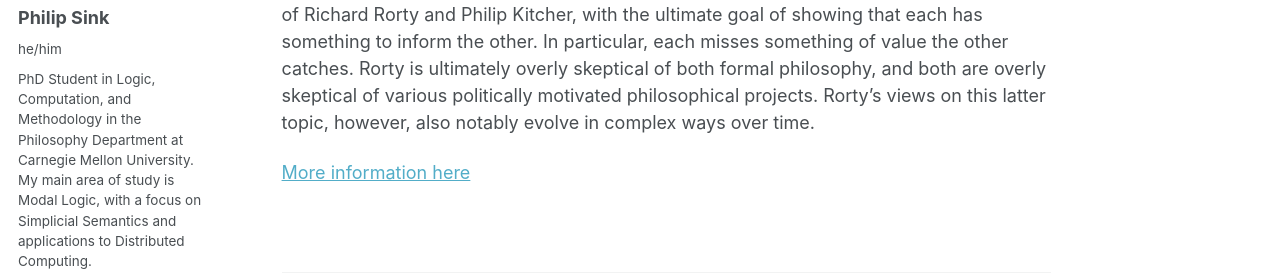
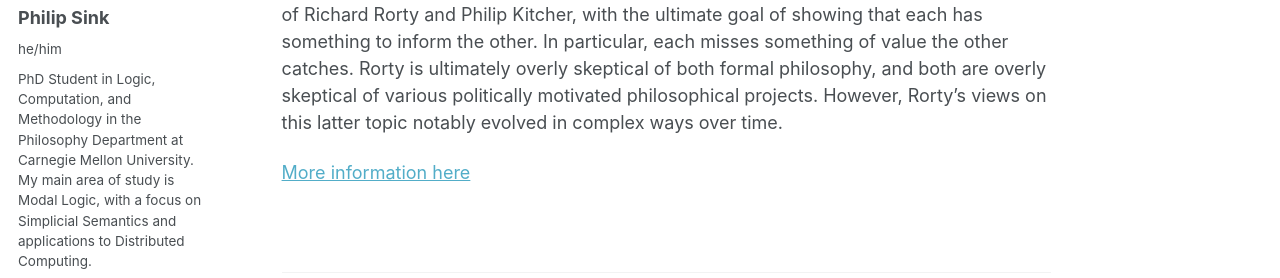
Before and after one commit to Philip-Sink/Philip-Sink.github.io, a Jekyll site: the page built from _talks/2024-03-21-APA-1.md, in a window 1280 px wide and 1151 px high. Shown: the part 277-555 px from the top of the window. Built offline with Jekyll 4.4.1, drawn with Linux system fonts in a browser that asks for light colours; some web fonts are replaced; a script that is not in the unit is left out; some of the changed text lies outside the part shown.

Commit message:
Update 2024-03-21-APA-1.md

```diff
--- a/_talks/2024-03-21-APA-1.md
+++ b/_talks/2024-03-21-APA-1.md
@@ -9,6 +9,6 @@ date: 2024-03-21
 location: "Portland, Or., USA"
 ---
 
-This was a talk I was invited to give at a special session of the [Richard Rorty Society](https://richardrortysociety.org/) by [Dr. David Rondel](https://www.davidrondel.com/). The main goal of the talk was to compare and contrast the metaphilosphies of Richard Rorty and Philip Kitcher, with the ultimate goal of showing that each has something to inform the other. In particular, each misses something of value the other catches. Rorty is ultimately overly skeptical of both formal philosophy, and both are overly skeptical of various politically motivated philosophical projects. Rorty's views on this latter topic, however, also notably evolve in complex ways over time.
+This was a talk I was invited to give at a special session of the [Richard Rorty Society](https://richardrortysociety.org/) by [Dr. David Rondel](https://www.davidrondel.com/). The main goal of the talk was to compare and contrast the metaphilosphies of Richard Rorty and Philip Kitcher, with the ultimate goal of showing that each has something to inform the other. In particular, each misses something of value the other catches. Rorty is ultimately overly skeptical of both formal philosophy, and both are overly skeptical of various politically motivated philosophical projects. However, Rorty's views on this latter topic notably evolved in complex ways over time.
 
 [More information here](https://www.apaonline.org/events/EventDetails.aspx?id=1533436&group=)
```
